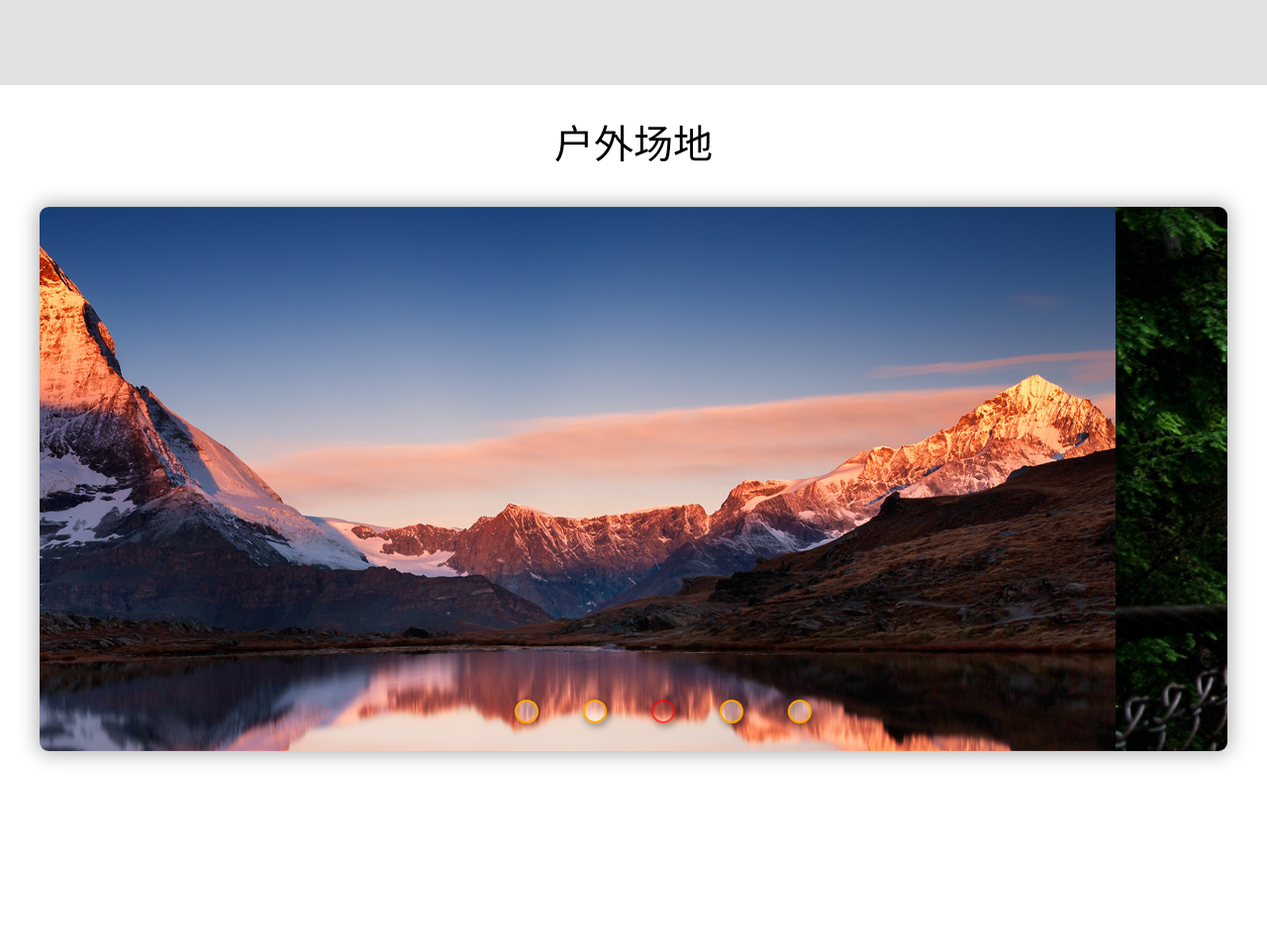
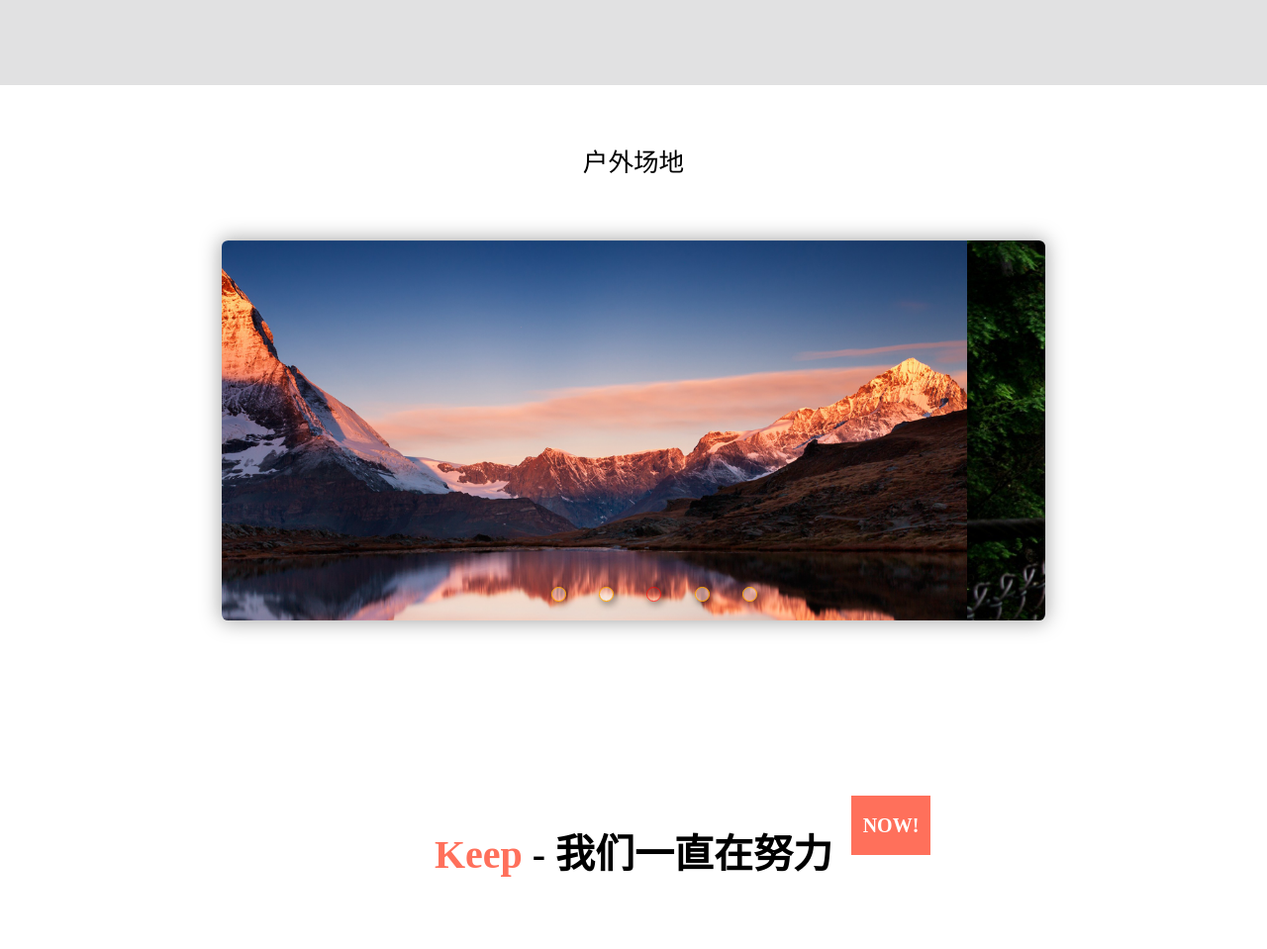
Before and after one commit to kisssum/keep3, a plain HTML site: page index.html in a window 1280 px wide. Shown: the part 1480-2439 px from the top of the page at 99% size. Drawn offline with Linux system fonts and the light colour scheme.

Commit message:
jsqc,ydff缩放适配

```diff
--- a/css/jsqc.css
+++ b/css/jsqc.css
@@ -1,27 +1,27 @@
 #jsqc {
     width: 100%;
-    height: 800px;
+    height: 48vw;
 }
 
 #jsqc p {
-    margin: 3% 0;
+    margin: 5vw 0;
 
     text-align: center;
-    font-size: 40px;
+    font-size: 2vw;
 }
 
 #jsqc #imgBox {
     margin: 0 auto;
     position: relative;
 
-    width: 1200px;
-    height: 550px;
+    width: 65vw;
+    height: 30vw;
 
-    border-radius: 9px;
+    border-radius: 0.5vw;
     box-shadow: 0 0 20px 2px #aaa;
 
     overflow: hidden;
-    transition: .8s;
+    transition: transform .8s;
 }
 
 #jsqc #imgBox:hover {
@@ -31,12 +31,15 @@
 
 #jsqc #imgBoxList {
     margin: 0 auto;
-    width: 7200px;
-    height: 550px;
+
+    width: 390vw;
+    height: 30vw;
 }
 
 #jsqc #imgBoxList img {
     float: left;
+    width: 65vw;
+    height: 30vw;
 }
 
 #jsqc ul {
@@ -50,18 +53,18 @@
 }
 
 #jsqc li {
-    width: 20px;
-    height: 20px;
+    width: 1vw;
+    height: 1vw;
 
     background-color: rgba(255, 255, 255, .4);
     box-shadow: 2px 2px 6px 2px rgba(0, 0, 0, .3);
-    border: solid 2px orange;
+    border: solid 0.11vw orange;
     border-radius: 50%;
 
-    transition: .7s;
+    transition: .4s;
 }
 
 #jsqc li.active {
     background-color: rgba(100, 100, 100, 0);
-    border: solid 2px rgba(255, 0, 0, .7);
+    border: solid 0.11vw rgba(255, 0, 0, .7);
 }
--- a/css/ydff.css
+++ b/css/ydff.css
@@ -34,7 +34,7 @@
     float: left;
 
     border-radius: 0.5vw;
-    box-shadow: 2px 2px 10px 2px #999;
+    box-shadow: 0.3vw 0.3vw 0.9vw 0.3vw #999;
 
     transition: transform .8s;
 }
--- a/script/time.js
+++ b/script/time.js
@@ -18,26 +18,27 @@ function jsqc() {
     let place = 0
 
     setInterval(() => {
-        place -= 1200
+        place -= 65
         $('#imgBoxList').animate({
-            marginLeft: place + 'px'
+            marginLeft: place + 'vw'
         }, 1000, () => {
-            if (place <= -6000) {
+            if (place <= -325) {
                 place = 0
                 $('#imgBoxList').css({
-                    marginLeft: place
+                    marginLeft: place + "vw"
                 })
             }
 
             $('#imgBox>ul>li').removeClass("active")
-            $('#imgBox>ul>li').eq(parseInt(place / -1200)).addClass("active")
+            $('#imgBox>ul>li').eq(parseInt(place / -65)).addClass("active")
         })
     }, 2000)
 
     for (let i = 0; i < 5; i++)
         $('#imgBox>ul>li').eq(i).click(() => {
-            place = -1200 * i
+            place = -65 * (i - 1)
+            // alert(i)
             $('#imgBox>ul>li').removeClass("active")
-            $('#imgBox>ul>li').eq(parseInt(place / -1200)).addClass("active")
+            $('#imgBox>ul>li').eq(parseInt((place + 65) / -65)).addClass("active")
         })
 }
```
